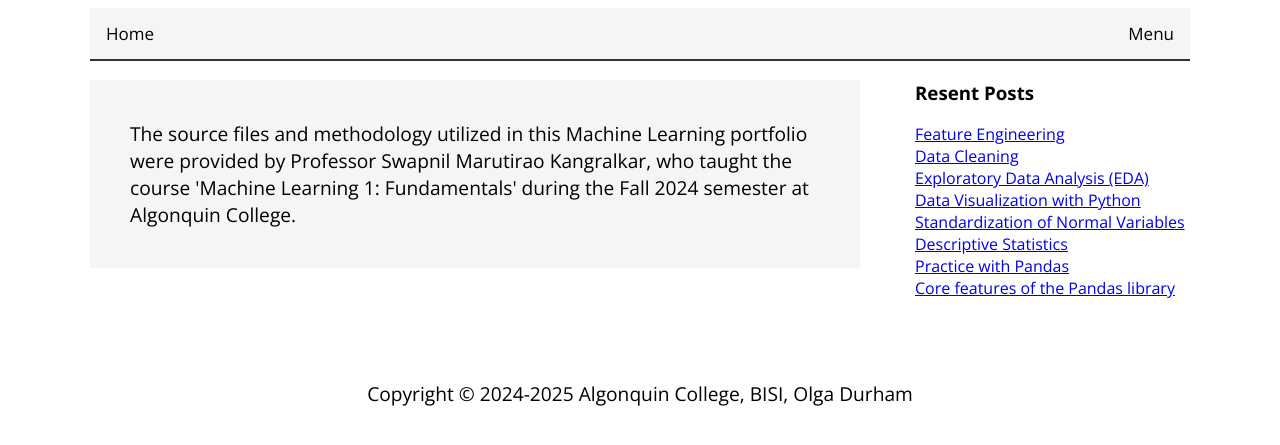
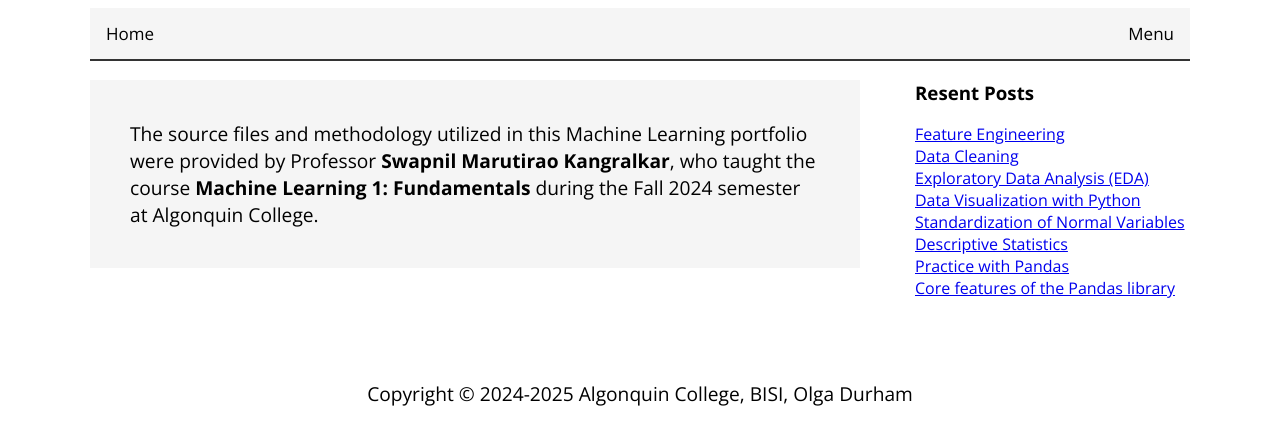
Before and after one commit to shap0011/ml_portfolio, a Jekyll site: the page built from intro.md, in a window 1280 px wide. Shown: the top 445 px of the page. Built offline with Jekyll 4.4.1, drawn with Linux system fonts in a browser that asks for light colours.

Commit message:
Edits style Intro

```diff
--- a/intro.md
+++ b/intro.md
@@ -4,4 +4,4 @@ title: Intro
 permalink: /intro.html
 ---
 
-<p class='intro'>The source files and methodology utilized in this Machine Learning portfolio were provided by Professor Swapnil Marutirao Kangralkar, who taught the course 'Machine Learning 1: Fundamentals' during the Fall 2024 semester at Algonquin College.</p>
+<p class='intro'>The source files and methodology utilized in this Machine Learning portfolio were provided by Professor <strong>Swapnil Marutirao Kangralkar</strong>, who taught the course <strong>Machine Learning 1: Fundamentals</strong> during the Fall 2024 semester at Algonquin College.</p>
```
